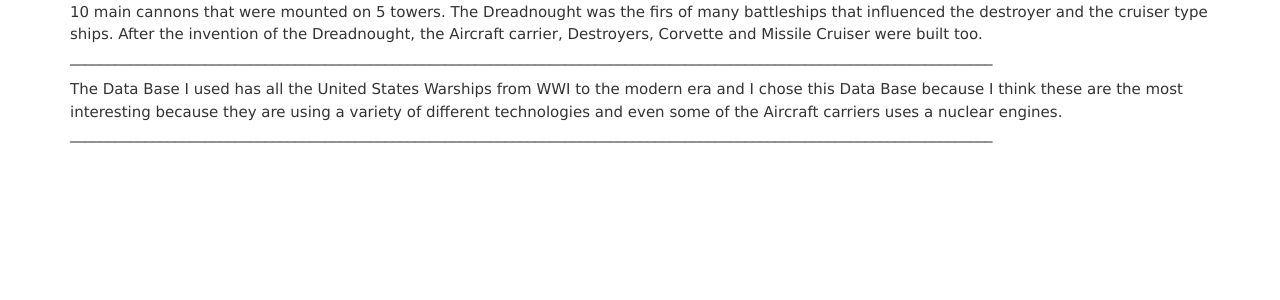
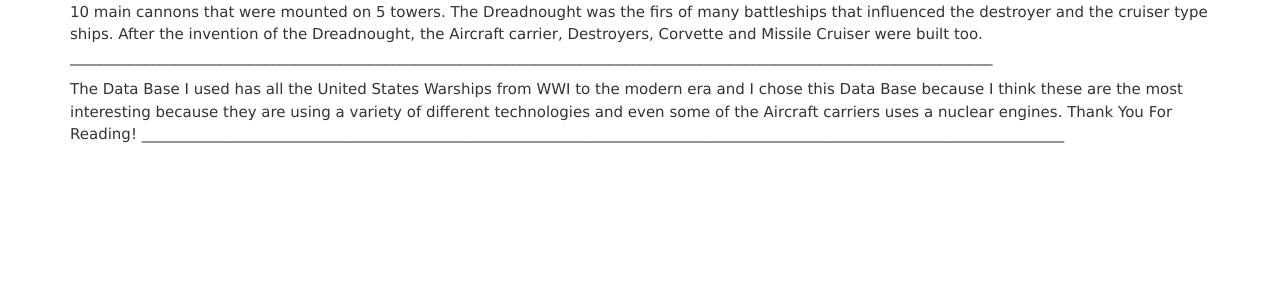
Before and after one commit to roymahler/RoyWebProject2_alternative, a Flask app: page /data in a window 1280 px wide. Shown: the part 787-1087 px from the top of the page. Run offline with Flask 2, Linux system fonts and the light colour scheme; parts of the project's set-up code (start-up, migrations or seed data) failed here and were passed over; some libraries are stand-ins or nearby versions.

Commit message:
My Web Project

```diff
--- a/RoyWebProject2_alternative/RoyWebProject2_alternative/templates/data.html
+++ b/RoyWebProject2_alternative/RoyWebProject2_alternative/templates/data.html
@@ -42,6 +42,7 @@
         <p>
             The Data Base I used has all the United States Warships from WWI to the modern era and I chose this Data Base because I think these are the most interesting because they
             are using a variety of different technologies and even some of the Aircraft carriers uses a nuclear engines.
+            Thank You For Reading!
 
             ___________________________________________________________________________________________________________________________
         </p>
```
